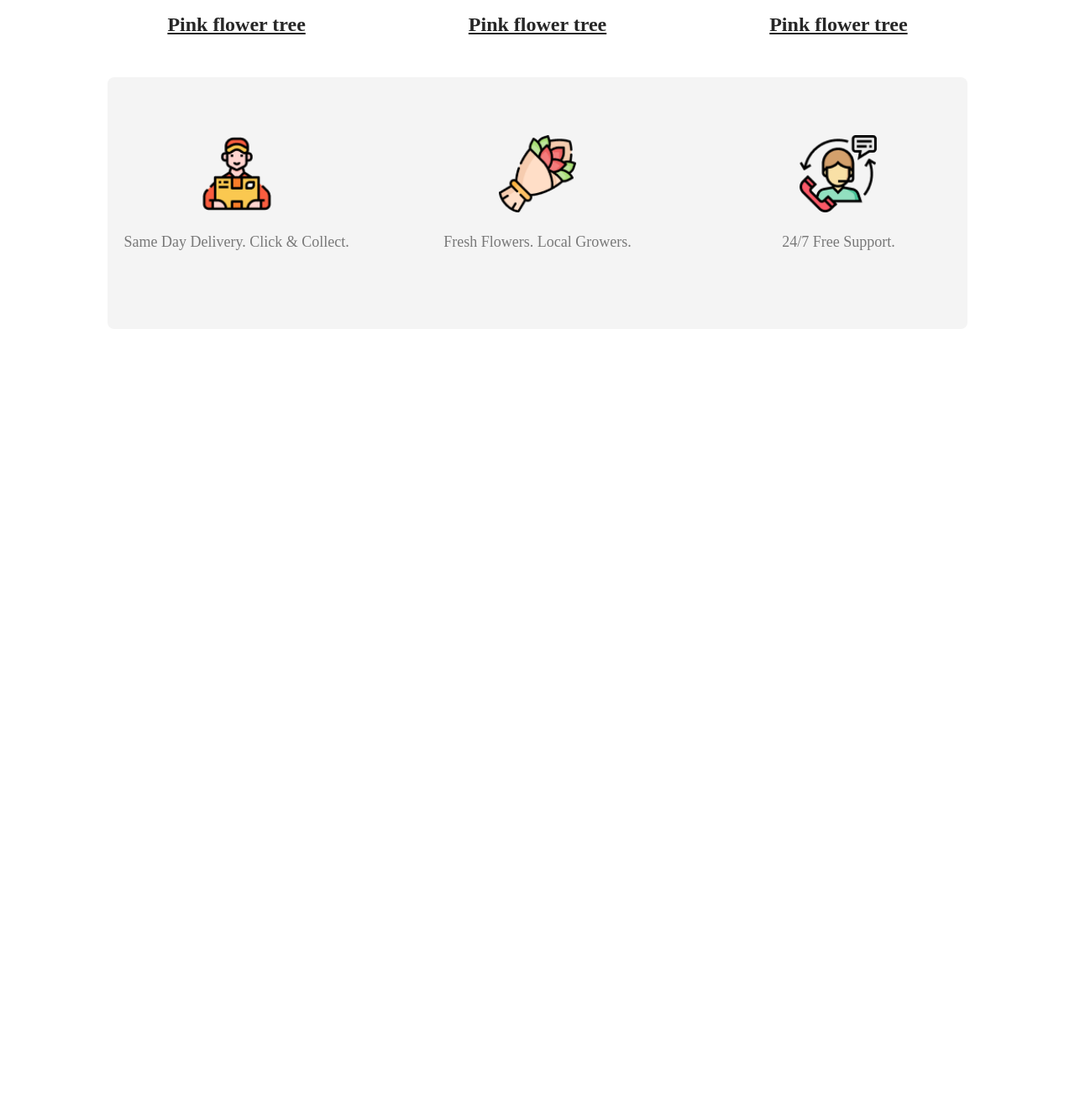
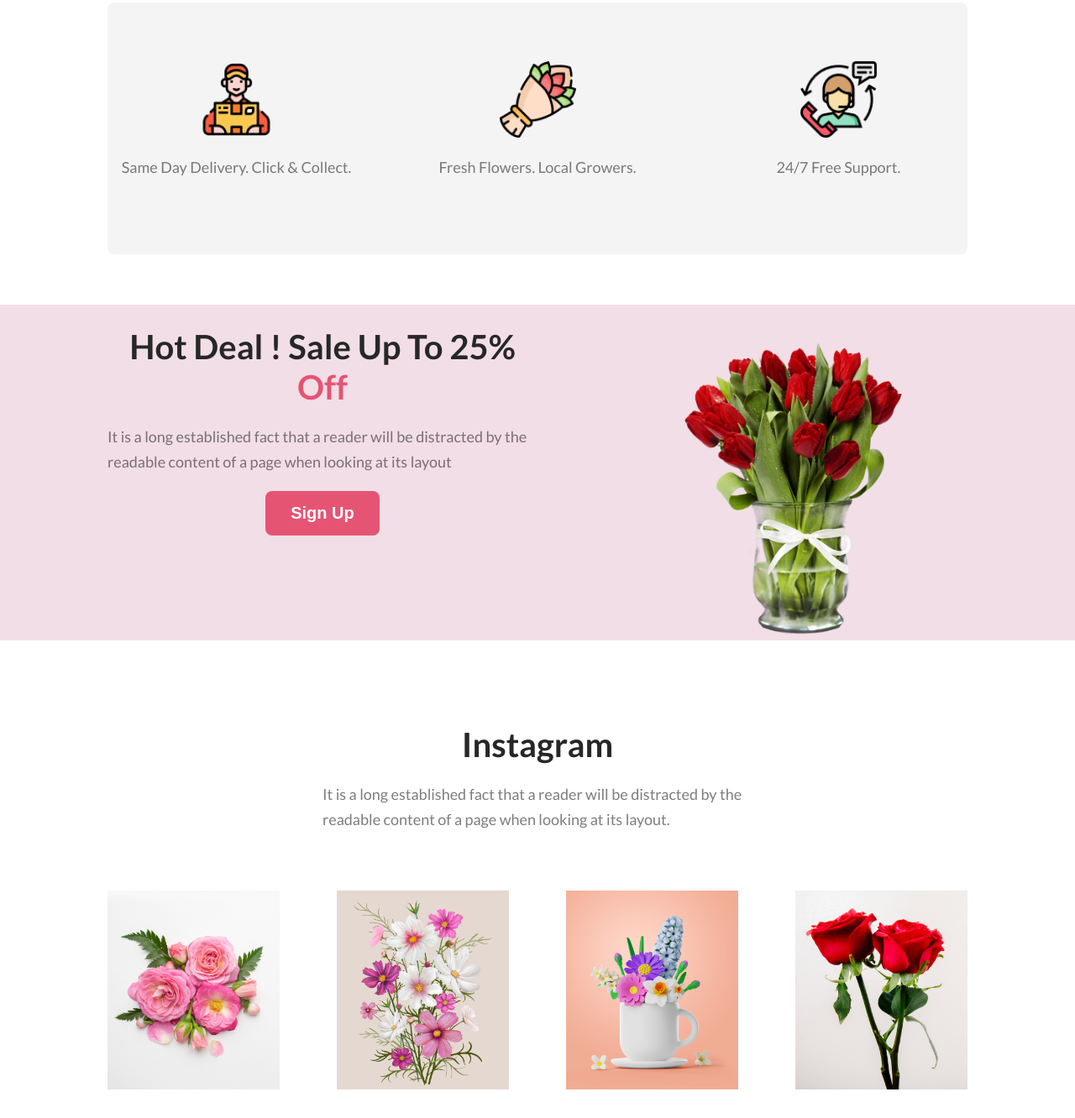
Before and after one commit to Md-Akram/flower-shop-website, a plain HTML site: page index.html in a window 1280 px wide. Shown: the part 1465-2797 px from the top of the page at 84% size. Before the commit the page ends 1907 px from the top, so only its background shows below. Drawn offline with Linux system fonts and the light colour scheme.

Commit message:
completed instagram section

```diff
--- a/index.html
+++ b/index.html
@@ -91,6 +91,41 @@
                 </div>
             </div>
         </section>
+        <section class="offer">
+            <div class="container">
+                <div class="info-container">
+                    <h2>
+                        Hot Deal ! Sale Up To 25% <span>Off</span>
+                    </h2>
+                    <p>
+                        It is a long established fact that a reader will be distracted by the readable
+                        content of a page when looking at its layout
+                    </p>
+                    <button class="btn">Sign Up</button>
+                </div>
+                <div class="img-container">
+                    <img src="./Flower Asset/pngwing 8.png" alt="flower">
+                </div>
+        </section>
+        <section class="marketing">
+            <div class="instagram">
+                <div class="container">
+                    <div class="info-container">
+                        <h2>Instagram</h2>
+                        <p>
+                            It is a long established fact that a reader will be distracted by the readable
+                            content of a page when looking at its layout.
+                        </p>
+                    </div>
+                    <div class="img-container">
+                        <img src="Flower Asset/Flower 01.png" alt="flower 1">
+                        <img src="Flower Asset/Rectangle 4.png" alt="flower 1">
+                        <img src="Flower Asset/Rectangle 5.png" alt="flower 1">
+                        <img src="Flower Asset/Rectangle 6.png" alt="flower 1">
+                    </div>
+                </div>
+            </div>
+        </section>
     </main>
 
 </body>
--- a/style.css
+++ b/style.css
@@ -1,8 +1,13 @@
 /* common styles */
+@import url('https://fonts.googleapis.com/css2?family=Lato:wght@400;700&family=Nunito+Sans:wght@300;600;800&display=swap');
 
 * {
     margin: 0;
     padding: 0;
+}
+
+body {
+    font-family: 'Lato', sans-serif;
 }
 
 .container {
@@ -88,7 +93,7 @@ p {
     align-items: center;
 }
 
-.featured .info-container {
+.info-container {
     width: 50%;
     align-items: center;
     margin: 50px 0;
@@ -119,7 +124,7 @@ h2 {
     /* width: 300px;
     height: 350px; */
     width: 30%;
-    height: 500px;
+    height: 400px;
 }
 
 .card-img {
@@ -163,6 +168,7 @@ h2 {
     display: flex;
     align-items: center;
     justify-content: space-between;
+    margin: 10px 0;
 }
 
 .service {
@@ -173,3 +179,40 @@ h2 {
     align-items: center;
     justify-content: center;
 }
+
+.offer {
+    height: 50vh;
+    background: rgba(167, 33, 98, 0.15);
+}
+
+.offer img {
+    object-fit: contain;
+}
+
+.offer span {
+    color: #E55473;
+}
+
+.instagram {
+    width: 100%;
+    display: flex;
+    align-items: center;
+    justify-content: center;
+}
+
+.instagram .container {
+    flex-direction: column;
+    align-items: center;
+
+}
+
+.instagram .img-container {
+    width: 100%;
+    display: flex;
+    justify-content: space-between;
+    align-items: center;
+}
+
+.instagram .img-container img {
+    width: 20%;
+}
```
